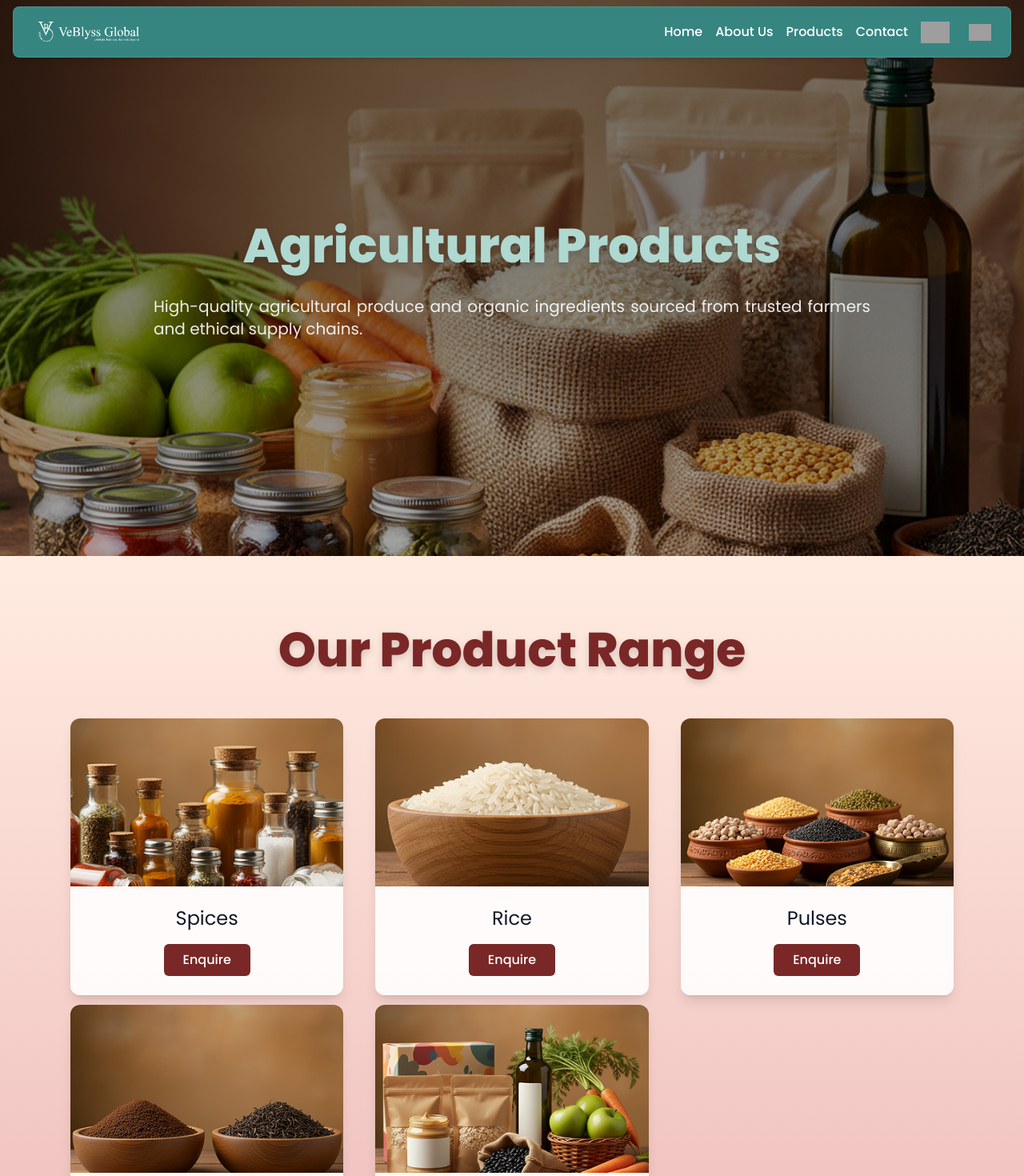
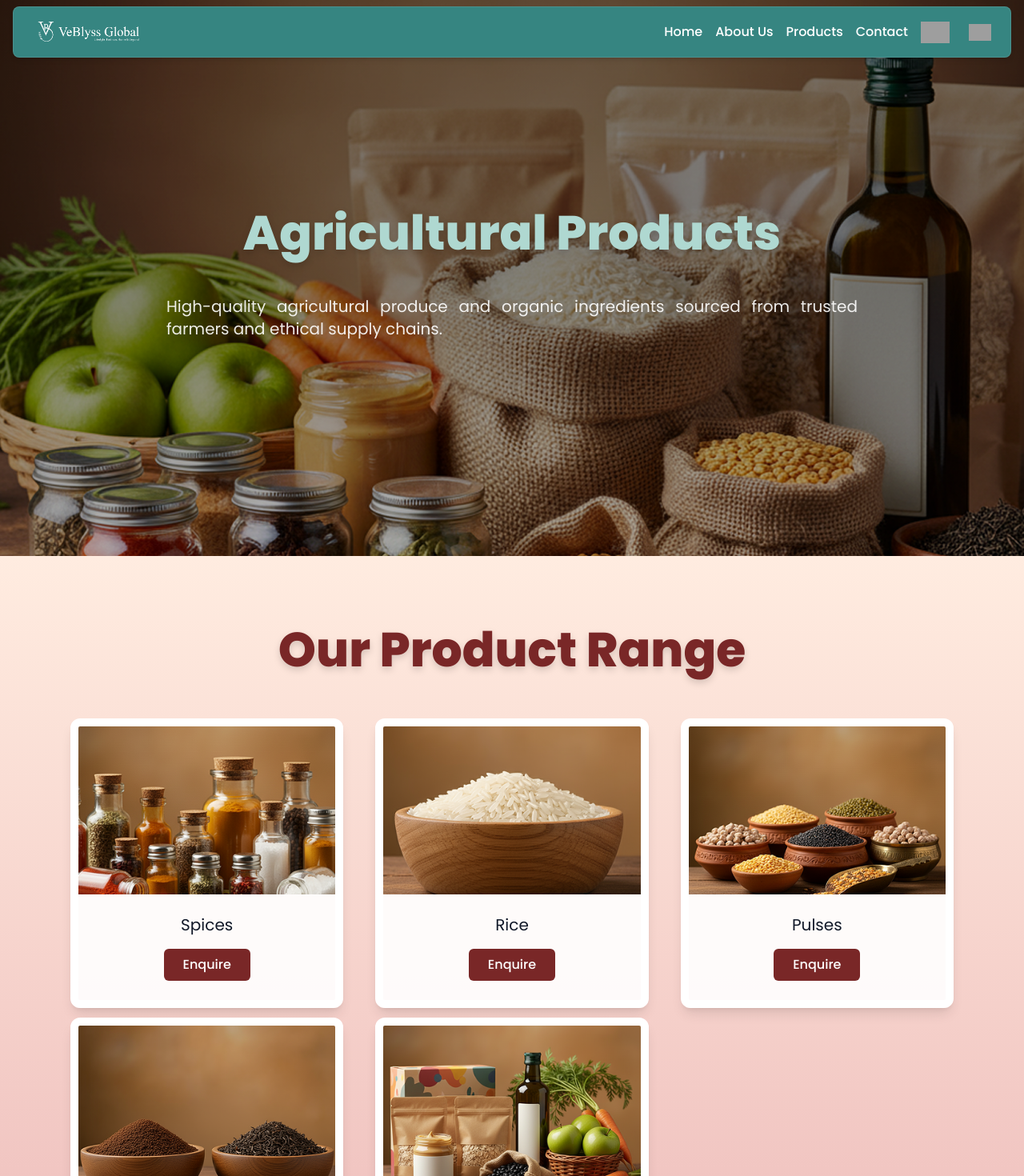
Before and after one commit to SamarthPD-21/Veblyss, a Next.js app in the folder client/: page /products/agricultural-products in a window 1280 px wide. Shown: the top 1470 px of the page at 80% size. Built offline with nearby package versions, Linux system fonts and the light colour scheme; grey boxes are pictures that could not be loaded.

Commit message:
fixed border and lint warnings

```diff
--- a/client/src/app/contact/page.tsx
+++ b/client/src/app/contact/page.tsx
@@ -2,17 +2,16 @@
 import ContactForm from '@/components/ContactForm';
 import { MapButton, WhatsappButton } from '@/components/ContactActions';
 import Link from 'next/link';
+import Image from 'next/image';
 
 export default function ContactPage() {
   return (
     <section className="w-full overflow-hidden">
       {/* Hero - full bleed */}
       <div className="relative w-screen left-1/2 right-1/2 translate-x-[-50%] h-[500px] md:h-[500px]">
-        <img
-          src="/contact/hero.png"
-          alt="Contact page hero - VeBlyss Global building or products"
-          className="absolute inset-0 w-full h-full object-cover"
-        />
+        <div className="absolute inset-0 w-full h-full">
+          <Image src="/contact/hero.png" alt="Contact page hero - VeBlyss Global building or products" fill className="object-cover" priority />
+        </div>
 
         <div className="absolute inset-0 z-10 flex flex-col items-center justify-center text-center px-6">
           <h1 className="text-5xl md:text-6xl lg:text-7xl font-extrabold text-[#AFD8D1] leading-tight drop-shadow-lg tracking-tight max-w-4xl">
@@ -85,12 +84,13 @@ export default function ContactPage() {
               <div
               className="flex flex-col items-center gap-2 p-3 bg-white rounded-2xl shadow">
                 <div className="w-12 h-12 flex items-center justify-center">
-                  <img
+                  <Image
                     src="https://api.builder.io/api/v1/image/assets/TEMP/ec26709e9aca62af8f7ef1d837d635c77fc463df?width=69"
                     alt="Facebook logo"
                     width={54}
                     height={54}
                     className="hover:scale-110 transition-transform duration-200 cursor-pointer"
+                    unoptimized
                   />
                 </div>
                 <h3 className="text-center text-xl font-medium">Facebook</h3>
@@ -103,12 +103,13 @@ export default function ContactPage() {
               >
               <div className="flex flex-col items-center gap-2 p-3 bg-white rounded-2xl shadow">
                 <div className="w-12 h-12 flex items-center justify-center">
-                  <img
+                  <Image
                     src="https://cdn-icons-png.flaticon.com/512/174/174855.png"
                     alt="Instagram logo"
                     width={54}
                     height={54}
                     className="hover:scale-110 transition-transform duration-200 cursor-pointer"
+                    unoptimized
                   />
                 </div>
                 <h3 className="text-center text-xl font-medium">Instagram</h3>
@@ -121,12 +122,13 @@ export default function ContactPage() {
               >
                 <div className="flex flex-col items-center gap-2 p-3 bg-white rounded-2xl shadow">
                   <div className="w-12 h-12 flex items-center justify-center">
-                    <img
+                    <Image
                       src="https://cdn-icons-png.flaticon.com/512/3536/3536505.png"
                       alt="LinkedIn logo"
                       width={54}
                       height={54}
                       className="hover:scale-110 transition-transform duration-200 cursor-pointer"
+                      unoptimized
                     />
                   </div>
                   <h3 className="text-center text-xl font-medium">Linkdin</h3>
@@ -139,12 +141,13 @@ export default function ContactPage() {
               >
                 <div className="flex flex-col items-center gap-2 p-3 bg-white rounded-2xl shadow">
                   <div className="w-12 h-12 flex items-center justify-center">
-                    <img
+                    <Image
                       src="https://cdn-icons-png.flaticon.com/512/732/732200.png"
                       alt="Email / Gmail icon"
                       width={54}
                       height={54}
                       className="hover:scale-110 transition-transform duration-200 cursor-pointer"
+                      unoptimized
                     />
                   </div>
                   <h3 className="text-center text-xl font-medium">Mail</h3>
--- a/client/src/app/not-found.tsx
+++ b/client/src/app/not-found.tsx
@@ -1,7 +1,7 @@
 "use client";
 
 import Link from "next/link";
-// using native <img> for static export stable behavior
+import Image from "next/image";
 import { motion } from "framer-motion";
 
 export default function NotFound() {
@@ -9,11 +9,9 @@ export default function NotFound() {
     <div className="relative flex flex-col items-center justify-center h-screen text-center overflow-hidden bg-gradient-to-b from-[#FFECE0] via-[#EAB4B4] to-[#FFECE0]">
       {/* Background image */}
       <div className="absolute inset-0 z-0">
-        <img
-          src="/images/404.jpg"
-          alt="Decorative 404 background image - empty page illustration"
-          className="w-full h-full object-cover object-center brightness-90 opacity-80"
-        />
+        <div className="relative w-full h-full">
+          <Image src="/images/404.jpg" alt="Decorative 404 background image - empty page illustration" fill className="object-cover object-center brightness-90 opacity-80" priority />
+        </div>
       </div>
 
       {/* Animated 404 text */}
--- a/client/src/app/products/[product_type]/page.tsx
+++ b/client/src/app/products/[product_type]/page.tsx
@@ -120,12 +120,15 @@ function OtherProductsSection({
 
 type ProductTypeKey = keyof typeof productsData;
 
-export default function Products({
+export default async function Products({
   params,
 }: {
   params: { product_type: string };
 }) {
-  const { product_type } = params;
+  // Next.js may provide `params` as a promise-like in some runtimes.
+  // Await `params` before using its properties to avoid the runtime error:
+  // "params should be awaited before using its properties".
+  const { product_type } = (await params) as { product_type: string };
 
   const productData = productsData[product_type as ProductTypeKey] as
     | productDataType
--- a/client/src/components/BackgroundImage.tsx
+++ b/client/src/components/BackgroundImage.tsx
@@ -1,16 +1,13 @@
 import React from "react";
-// Use native <img> to avoid Next.js Image optimization issues for static export
+import Image from "next/image";
 
 export default function BackgroundImage({ source }: { source: string }) {
   return (
     <div className="absolute inset-0">
-      <img
-        src={source}
-        alt="VeBlyss Global - background image"
-        className="w-full h-full object-cover object-center"
-        loading="eager"
-      />
-      <div aria-hidden="true" className="absolute inset-0 bg-black/30" />
+      <div className="relative w-full h-full">
+        <Image src={source} alt="VeBlyss Global - background image" fill className="object-cover object-center" priority />
+        <div aria-hidden="true" className="absolute inset-0 bg-black/30" />
+      </div>
     </div>
   );
 }
--- a/client/src/components/ContactForm.tsx
+++ b/client/src/components/ContactForm.tsx
@@ -63,7 +63,8 @@ const ContactModal: React.FC = () => {
     const body = bodyLines.join('\r\n');
     const mailto = `mailto:${encodeURIComponent(to)}?subject=${encodeURIComponent(subject)}&body=${encodeURIComponent(body)}`;
 
-    // Open the user's mail client (this behaves like other mailto links / Outlook links)
+    // Indicate sending state, open the user's mail client (mailto) and then clear
+    setSending(true);
     window.location.href = mailto;
 
     setConfirmation('opened mail client');
@@ -72,6 +73,7 @@ const ContactModal: React.FC = () => {
       setFormData({ firstName: '', lastName: '', phone: '', email: '', company: '', product: '', message: '' });
       setIsOpen(false);
       setConfirmation(null);
+      setSending(false);
     }, 1800);
   };
 
--- a/client/src/components/Navbar.tsx
+++ b/client/src/components/Navbar.tsx
@@ -1,6 +1,6 @@
 "use client";
-// Use native <img> for static export reliability
 import Link from "next/link";
+import Image from "next/image";
 import { useEffect, useState, useRef } from "react";
 
 export default function Navbar() {
@@ -74,12 +74,13 @@ export default function Navbar() {
             {/* Left Logo */}
             <div className="flex items-center gap-4 w-[195px] h-[90px]">
               <Link href="/">
-                <img
+                <Image
                   src="/logo.png"
                   alt="VeBlyss Global company logo"
                   width={195}
                   height={90}
                   className="w-[140px] h-auto object-contain zoom-in duration-300 ease-out hover:scale-105 active:translate-y-1"
+                  priority
                 />
               </Link>
             </div>
@@ -142,12 +143,13 @@ export default function Navbar() {
                 target="_blank"
                 rel="noopener noreferrer"
               >
-                <img
+                <Image
                   src="https://api.builder.io/api/v1/image/assets/TEMP/01dcb384f2c1c328b2985c852aa9ab955ff469c4?width=72"
                   alt="Email contact icon"
                   width={36}
                   height={36}
                   className="w-9 h-9 object-contain"
+                  unoptimized
                 />
               </Link>
               <Link
@@ -156,12 +158,13 @@ export default function Navbar() {
                 rel="noopener noreferrer"
                 className="ml-2"
               >
-                <img
+                <Image
                   src="https://api.builder.io/api/v1/image/assets/TEMP/73da6505901c7d3ffb216886239f3a763691faed?width=60"
                   alt="WhatsApp contact icon"
                   width={30}
                   height={30}
                   className="w-7 h-7 object-contain"
+                  unoptimized
                 />
               </Link>
             </div>
--- a/client/src/components/product_page_components/HeroSection.tsx
+++ b/client/src/components/product_page_components/HeroSection.tsx
@@ -16,7 +16,7 @@ export default function HeroSection({backgroundImage, mainHeading, subHeading, c
             <h1 className="text-3xl md:text-5xl lg:text-6xl font-extrabold text-[#AFD8D1] leading-tight drop-shadow-lg max-w-3xl">
               {mainHeading}
             </h1>
-            <p className="mt-6 text-base text-justify md:text-xl text-white/90 max-w-4xl">
+            <p className="mt-6 text-base text-justify md:text-xl text-white/90 max-w-4xl p-4">
               {subHeading}
             </p>
             {catalogueLink && (
--- a/client/src/components/product_page_components/ProductRangeSections.tsx
+++ b/client/src/components/product_page_components/ProductRangeSections.tsx
@@ -22,17 +22,17 @@ export default function ProductRangeSections({
           {products.map((product) => (
             <div
               key={product.name}
-              className="bg-white/90 rounded-xl shadow-lg overflow-hidden flex flex-col items-center text-center transition-transform duration-300 hover:scale-105"
+              className="bg-white/90 border-[10px] border-white rounded-xl shadow-lg overflow-hidden flex flex-col items-center text-center transition-transform duration-300 hover:scale-105"
             >
               <Image
                 src={product.image}
                 alt={product.name}
                 width={384}
                 height={394}
-                className="w-full h-[210px] object-cover"
+                className="w-full h-[210px] object-cover "
               />
               <div className="p-6">
-                <h2 className="text-2xl text-gray-900 mb-3">
+                <h2 className="text-xl text-gray-900 mb-3">
                   {product.name}
                 </h2>
                 <div className="mt-4">
```
Also changed, not shown: client/src/app/about/page.tsx (+9 -6 lines), client/src/components/SlideShow.tsx (+13 -5 lines).
